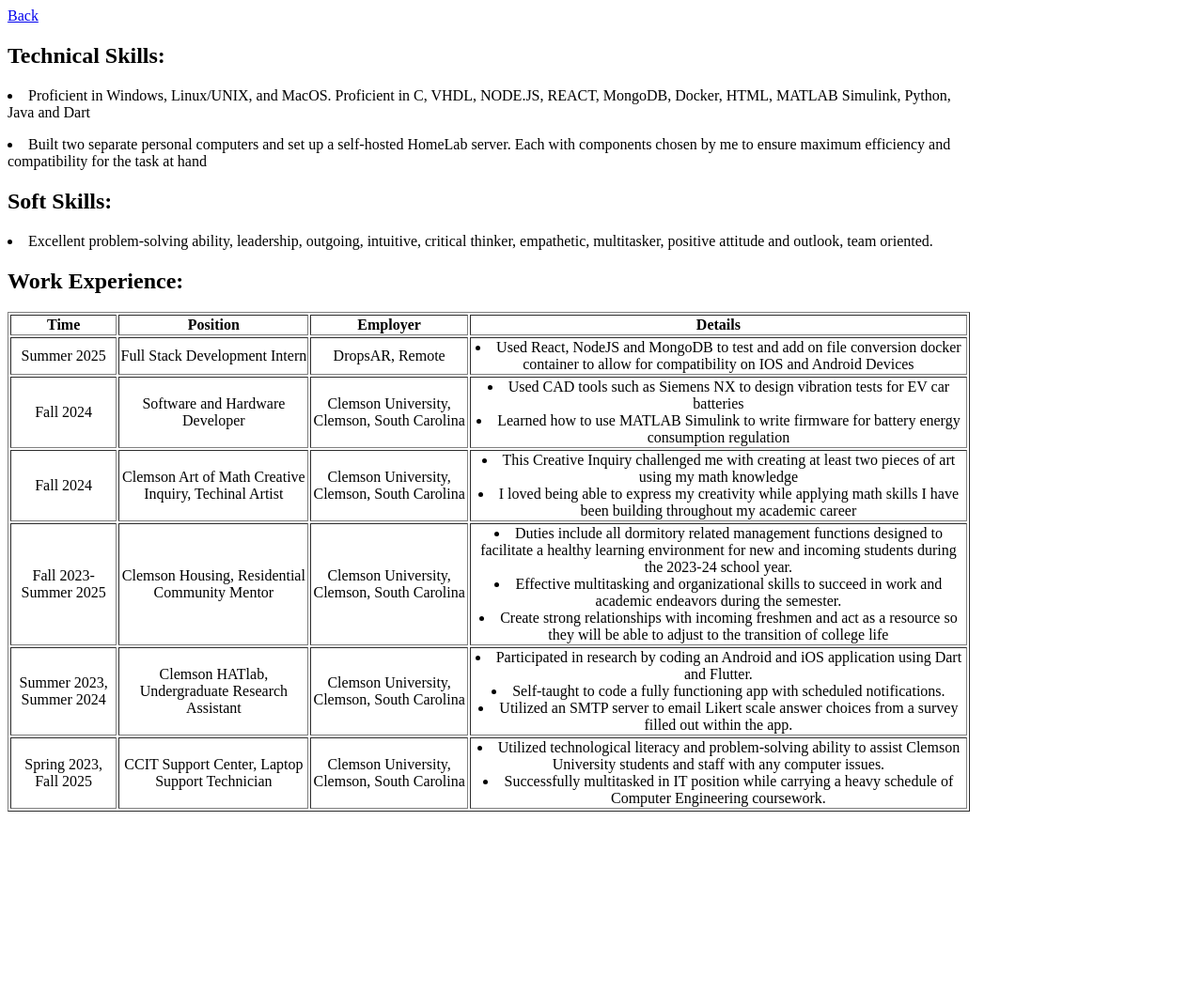
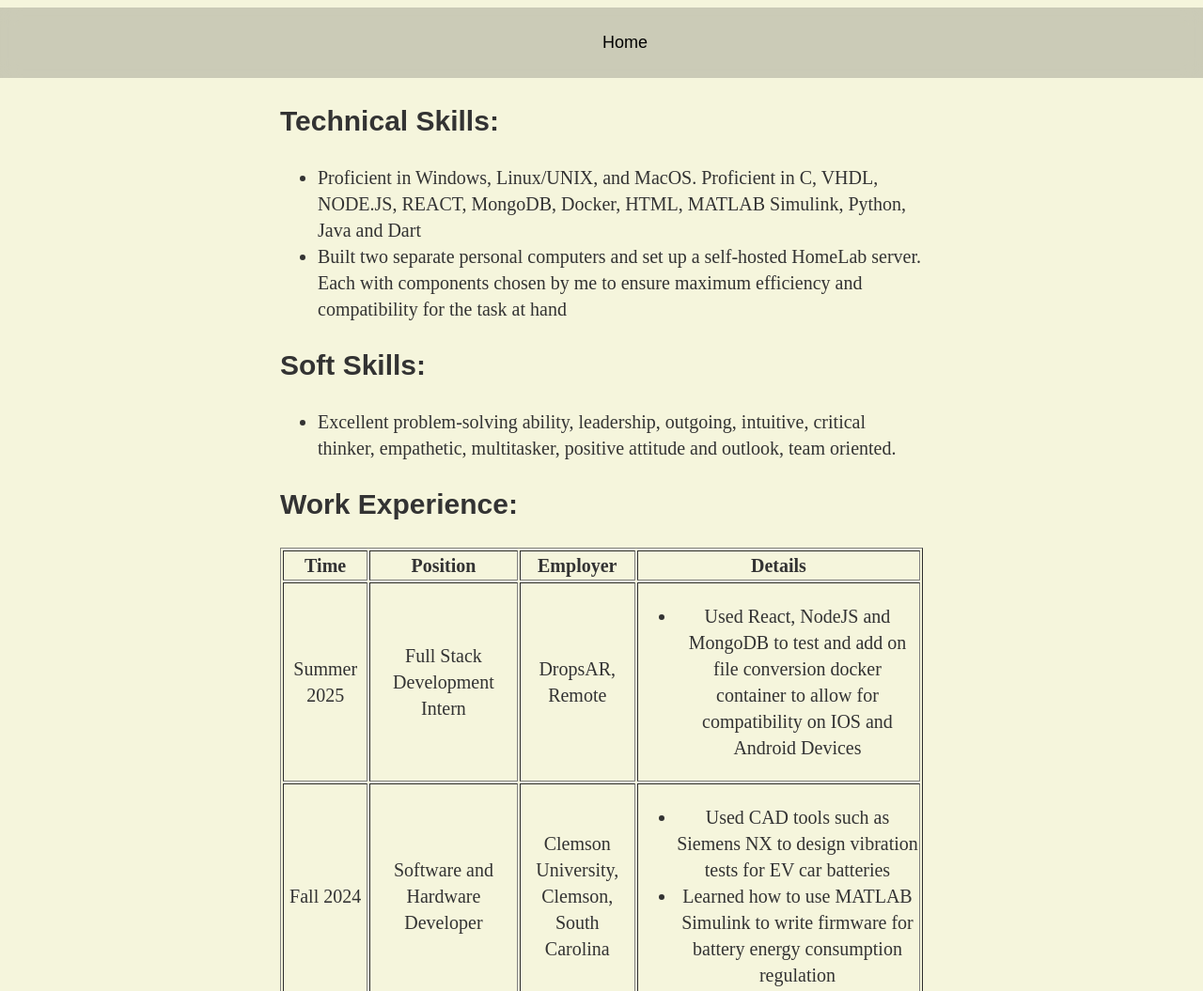
Before and after one commit to Spawzik/My-Website, a plain HTML site: page about.html in a window 1280 px wide. Shown: the top 1055 px of the page at 94% size. Before the commit the page ends 872 px from the top, so only its background shows below. Drawn offline with Linux system fonts and the light colour scheme.

Commit message:
Changed entire visual style

```diff
--- a/about.html
+++ b/about.html
@@ -4,20 +4,23 @@
 <meta charset="UTF-8">
 <meta name="viewport" content="width=device-width, initial-scale=1.0">
 <title>My Projects</title>
-<link rel="stylesheet" href="css/about.css">
+<link rel="stylesheet" href="css/style.css">
+<link rel="icon" href="Images/favicon.ico" type="image/x-icon">
 </head>
-<nav>
-    <a href="./index.html">Back</a>
-</nav>
+<div id="myNav" class="myNav">
+    <a href="./index.html">Home</a>
+</div>
 <body>
 
 <main>
 <h2>Technical Skills:</h2>
-<p><li>Proficient in Windows, Linux/UNIX, and MacOS. Proficient in C, VHDL, NODE.JS, REACT, MongoDB, Docker, HTML, MATLAB Simulink, Python, Java and Dart</li></p>
-<p><li>Built two separate personal computers and set up a self-hosted HomeLab server. Each with components chosen by me to ensure maximum efficiency and compatibility for the task at hand</li></p>
+<ul>
+    <li>Proficient in Windows, Linux/UNIX, and MacOS. Proficient in C, VHDL, NODE.JS, REACT, MongoDB, Docker, HTML, MATLAB Simulink, Python, Java and Dart</li>
+    <li>Built two separate personal computers and set up a self-hosted HomeLab server. Each with components chosen by me to ensure maximum efficiency and compatibility for the task at hand</li>
+</ul>
 
 <h2>Soft Skills:</h2>
-<p><li>Excellent problem-solving ability, leadership, outgoing, intuitive, critical thinker, empathetic, multitasker, positive attitude and outlook, team oriented. </li></p>
+<ul><li>Excellent problem-solving ability, leadership, outgoing, intuitive, critical thinker, empathetic, multitasker, positive attitude and outlook, team oriented. </li></ul>
 
 <h2>Work Experience:</h2>
 <table border="1">
@@ -31,48 +34,53 @@
         <td>Summer 2025</td>
         <td>Full Stack Development Intern</td>
         <td>DropsAR, Remote</td>
-        <td><li>Used React, NodeJS and MongoDB to test and add on file conversion docker container to allow for compatibility on IOS and Android Devices</li></td>
+        <td><ul><li>Used React, NodeJS and MongoDB to test and add on file conversion docker container to allow for compatibility on IOS and Android Devices</li></ul></td>
     </tr>
     <tr>
         <td>Fall 2024</td>
         <td>Software and Hardware Developer</td>
         <td>Clemson University, Clemson, South Carolina</td>
-        <td><li>Used CAD tools such as Siemens NX to design vibration tests for EV car batteries</li>
+        <td><ul><li>Used CAD tools such as Siemens NX to design vibration tests for EV car batteries</li>
             <li>Learned how to use MATLAB Simulink to write firmware for battery energy consumption regulation</li>
+            </ul>
         </td>
     </tr>
     <tr>
         <td>Fall 2024</td>
         <td>Clemson Art of Math Creative Inquiry, Techinal Artist</td>
         <td>Clemson University, Clemson, South Carolina</td>
-        <td><li>This Creative Inquiry challenged me with creating at least two pieces of art using my math knowledge</li>
+        <td><ul><li>This Creative Inquiry challenged me with creating at least two pieces of art using my math knowledge</li>
             <li>I loved being able to express my creativity while applying math skills I have been building throughout my academic career</li>
+            </ul>
         </td>
     </tr>
     <tr>
         <td>Fall 2023-Summer 2025</td>
         <td>Clemson Housing, Residential Community Mentor</td>
         <td>Clemson University, Clemson, South Carolina</td>
-        <td><li>Duties include all dormitory related management functions designed to facilitate a healthy learning environment for new and incoming students during the 2023-24 school year. </li>
+        <td><ul><li>Duties include all dormitory related management functions designed to facilitate a healthy learning environment for new and incoming students during the 2023-24 school year. </li>
             <li>Effective multitasking and organizational skills to succeed in work and academic endeavors during the semester.</li>
             <li>Create strong relationships with incoming freshmen and act as a resource so they will be able to adjust to the transition of college life</li>
+            </ul>
         </td>
     </tr>
     <tr>
         <td>Summer 2023, Summer 2024</td>
         <td>Clemson HATlab, Undergraduate Research Assistant</td>
         <td>Clemson University, Clemson, South Carolina</td>
-        <td><li>Participated in research by coding an Android and iOS application using Dart and Flutter.</li>
+        <td><ul><li>Participated in research by coding an Android and iOS application using Dart and Flutter.</li>
             <li>Self-taught to code a fully functioning app with scheduled notifications.</li>
             <li>Utilized an SMTP server to email Likert scale answer choices from a survey filled out within the app.</li>
+            </ul>
         </td>
     </tr>
     <tr>
         <td>Spring 2023, Fall 2025</td>
         <td>CCIT Support Center, Laptop Support Technician</td>
         <td>Clemson University, Clemson, South Carolina</td>
-        <td><li>Utilized technological literacy and problem-solving ability to assist Clemson University students and staff with any computer issues.</li>
+        <td><ul><li>Utilized technological literacy and problem-solving ability to assist Clemson University students and staff with any computer issues.</li>
             <li>Successfully multitasked in IT position while carrying a heavy schedule of Computer Engineering coursework.</li>
+            </ul>
         </td>
     </tr>
 
--- a/css/about.css
+++ b/css/about.css
@@ -1,16 +1,29 @@
-body {
-    margin: left;
-    width: 80%;
-    text-align: left;
-    list-style-position: inside;
+html {
+    box-sizing: border-box;
+    max-width: 70ch;
+    margin: auto;
+    font-size: 1.25em;
+    color: #333;
+    line-height: 1.4;
 }
 
-table {
-    text-align: center;
+* {
+    box-sizing: inherit;
+}
+
+h1, h2, h3, h4, h5, h6 {
+    font-family: sans-serif;
 }
 
 img {
-    display: block;
-    margin: left;
-    max-width: 50%;
+    max-width: 100%;
+    height: auto;
 }
+
+a:link {
+    text-decoration: none;
+}
+
+a:hover {
+    text-decoration: underline;
+}
--- a/css/style.css
+++ b/css/style.css
@@ -1,12 +1,85 @@
-body {
+html {
+    max-width: 70ch;
     margin: auto;
-    width: 80%;
-    text-align: center;
-    list-style-position: inside;
+    font-size: 1.25em;
+    color: #333;
+    line-height: 1.4;
+    background-color: beige;
+}
+
+.container {
+    padding: 0 0 60px 0;
+}
+
+
+* {
+    box-sizing: inherit;
+}
+
+h1, h2, h3, h4, h5, h6 {
+    font-family: sans-serif;
 }
 
 img {
+    max-width: 100%;
+    height: auto;
+    border-radius: 8px;
+    margin: 20px 0 0 0;
     display: block;
-    margin: auto;
-    max-width: 50%;
 }
+
+#myNav {
+    background: rgba(35, 35, 35, 0.2);
+    backdrop-filter: blur(10px);
+    padding: 10px 0px;
+    text-align: center;
+    top: 0;
+    position: sticky;
+    width: 100vw;
+    margin-left: calc(50% - 50vw);
+    margin-right: calc(50% - 50vw);
+    margin-top: 0;
+}
+
+#myNav a {
+    font-family: arial;
+    color: #000000;
+    text-decoration: none;
+    position: relative;
+    padding: 15px 10px;
+    font-size: 18px;
+    display: block;
+    list-style: none;
+    display: inline-block;
+    margin-left: 50px;
+}
+
+#myNav a::after {
+    content: '';
+    position: absolute;
+    left: 0px;
+    bottom: 0px;
+    width: 100%;
+    height: 4px;
+    background-color: #FEFEFE;
+    transform-origin: bottom right;
+    transition: transform 0.5s ease;
+    transform: scaleX(0);
+}
+
+#myNav a:hover::after {
+    transform-origin: bottom left;
+    transform: scaleX(1);
+}
+
+a:link {
+    text-decoration: none;
+}
+
+a:hover {
+    text-decoration: underline;
+}
+
+table {
+    text-align: center;
+}
```
Also changed, not shown: index.html (+12 -9 lines), projects.html (+14 -9 lines).
